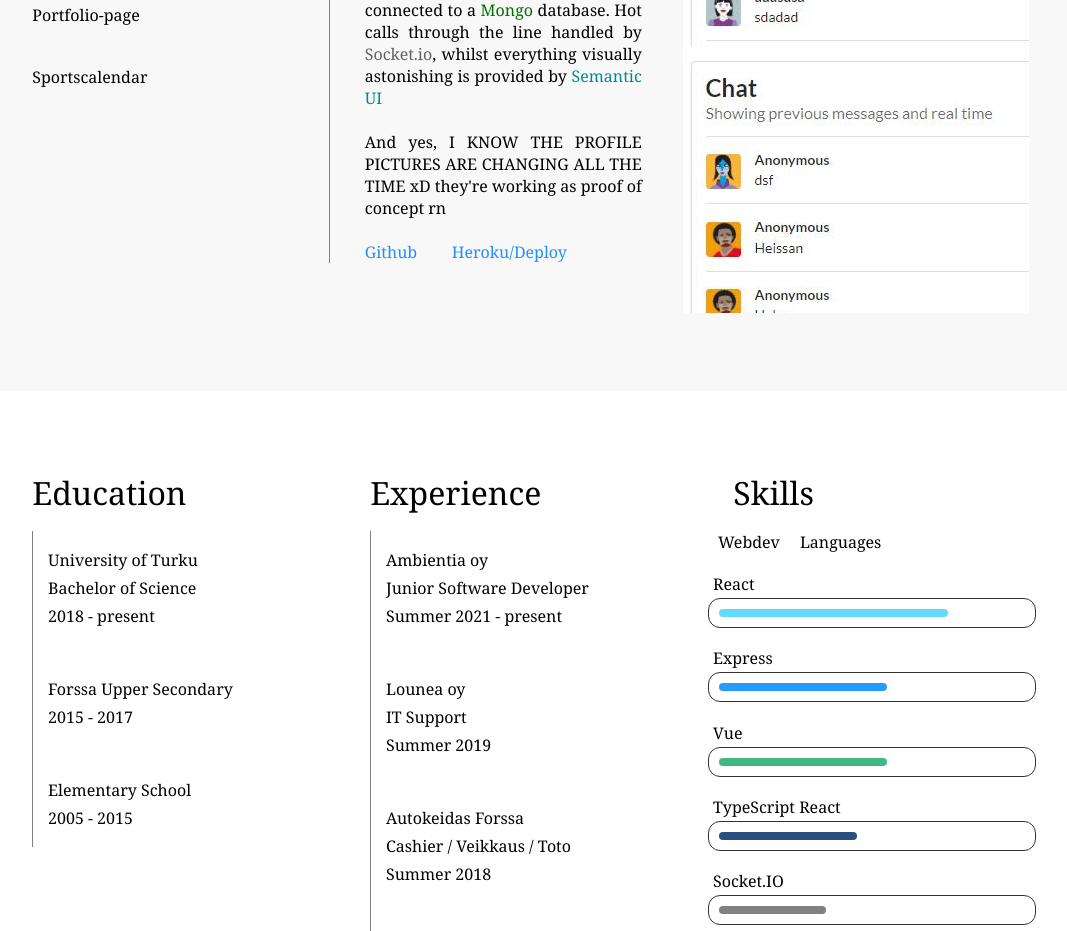
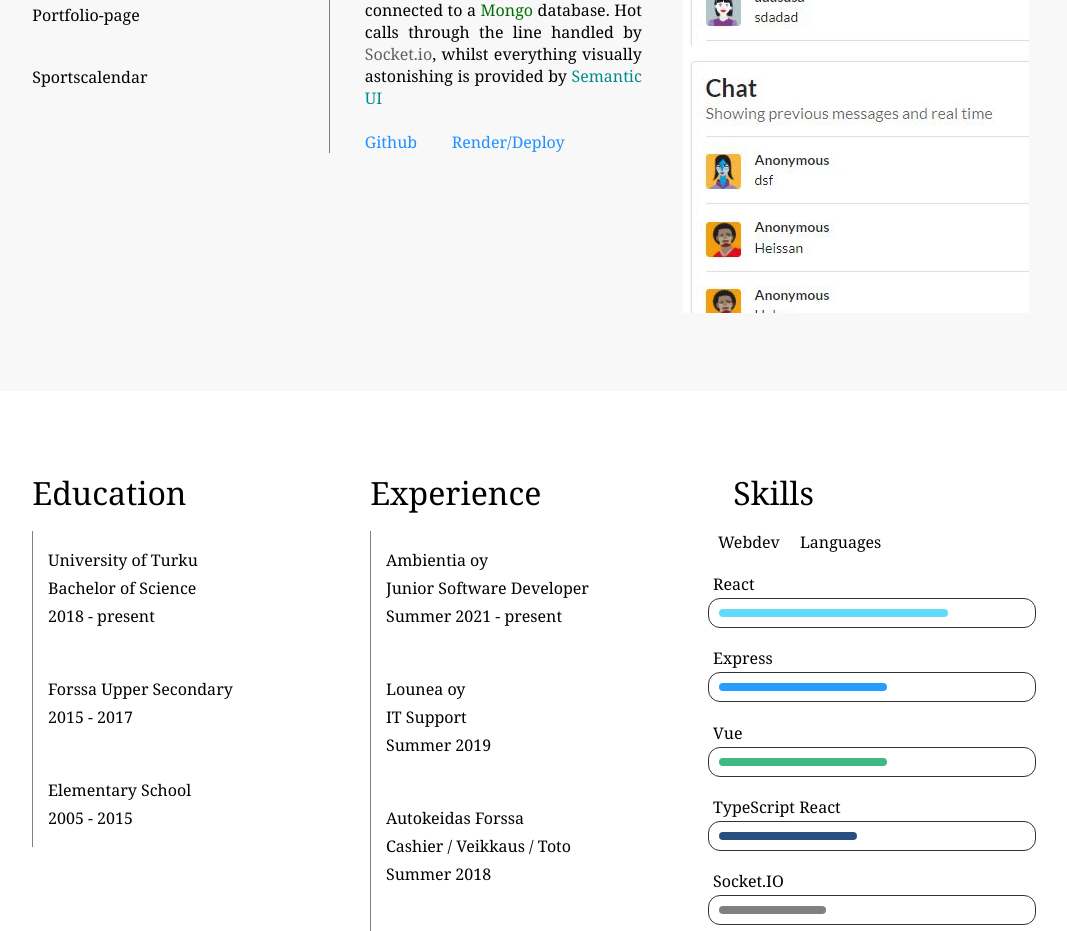
Before and after one commit to Sundholm11/portfolio, a React (Create React App) app: page / in a window 1280 px wide. Shown: the part 1920-2851 px from the top of the page, without its empty margins (106-1173 px from the left). Built offline with nearby package versions, Linux system fonts and the light colour scheme.

Commit message:
Update deploy addresses

```diff
--- a/src/components/Projects.tsx
+++ b/src/components/Projects.tsx
@@ -47,11 +47,10 @@
 					<p><span style={{ color: "darkcyan" }}>React</span> frontside, followed very quickly with <span style={{ color: "#764abc" }}>Redux</span> infused state containment.
 					Backend on <span style={{ color: "#026e00" }}>Node.js</span> with <span style={{ color: "#259dff" }}>Express</span> framework - connected to a <span style={{ color: "#026e00" }}>Mongo</span> database.
 					Hot calls through the line handled by <span style={{ color: "#616161" }}>Socket.io</span>, whilst everything visually astonishing is provided by <span style={{ color: "darkcyan" }}>Semantic UI</span></p>,
-                    <p>And yes, I KNOW THE PROFILE PICTURES ARE CHANGING ALL THE TIME xD they're working as proof of concept rn</p>
 				],
 				links: [
 					{ name: "Github", url: "https://github.com/Sundholm11/chat-app" },
-					{ name: "Heroku/Deploy", url: "https://incredible-chatapp.herokuapp.com/" }
+					{ name: "Render/Deploy", url: "https://chat-app-ovoq.onrender.com/" }
 				]},
 			{ id: 1, name: "Fullstackopen 2019", bgImg: fullstackBackground, active: false,
 				description: [
@@ -89,7 +88,7 @@
 				],
 				links: [
 					{ name: "Github", url: "https://github.com/Sundholm11/sportscalendar"},
-					{ name: "Heroku/Deploy", url: "https://sport-cal.herokuapp.com/" }
+					{ name: "Render/Deploy", url: "https://sports-calendar.onrender.com/" }
 				]}
 		]
 		setFocusedProject(initialProjects[0])
```
